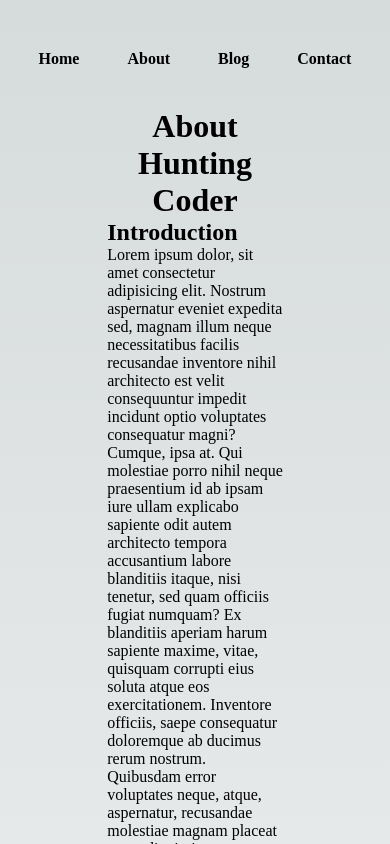
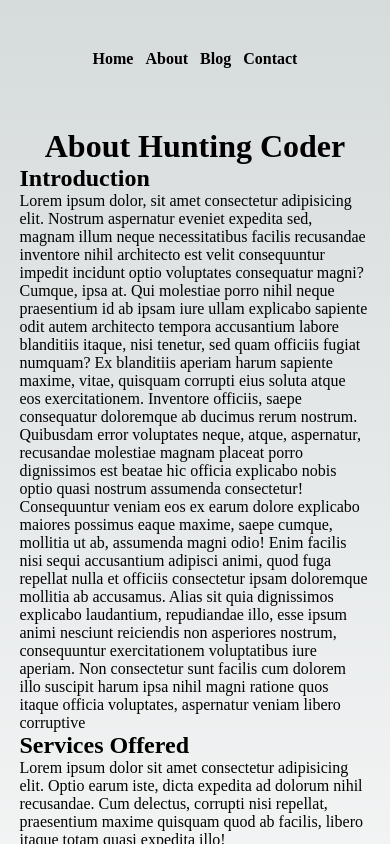
Before and after one commit to RoshanSawlani/huntingcoder, a Next.js app: page /about in a window 390 px wide. Shown: the top 844 px of the page. Built offline with nearby package versions, Linux system fonts and the light colour scheme.

Commit message:
adding responsive design to hunting coder

```diff
--- a/styles/About.module.css
+++ b/styles/About.module.css
@@ -1,9 +1,16 @@
-.container{
-    max-width: 45vw;
-    margin:auto;
-    margin-top:20px;
-    padding-top: 20px;
+.container {
+  max-width: 45vw;
+  margin: auto;
+  margin-top: 20px;
+  padding-top: 20px;
 }
-.center{
-    text-align: center;
+.center {
+  text-align: center;
 }
+
+@media only screen and (max-width: 600px) {
+  .container {
+    margin: 40px auto;
+    max-width: 90vw;
+  }
+}
--- a/styles/BlogPost.module.css
+++ b/styles/BlogPost.module.css
@@ -14,3 +14,8 @@
   .container{
     padding:0 22rem;
   }
+  @media only screen and (max-width:600px){
+    .container{
+      padding:0 2.5rem;
+    }
+  }
--- a/styles/Contact.module.css
+++ b/styles/Contact.module.css
@@ -30,3 +30,10 @@
     margin-bottom: 9px;
     font-size: 16px;
   }
+
+@media only screen and (max-width:600px){
+    .container{
+    max-width: 88vw;
+    margin: auto;
+    }
+}
--- a/styles/Home.module.css
+++ b/styles/Home.module.css
@@ -272,3 +272,11 @@
   margin: 16px 0;
   margin-top: 3px;
 }
+
+@media only screen and (max-width:600px){
+  .mainnav ul li{
+    margin:0 6px;
+    list-style: none;
+    font-weight: bold;
+  }
+}
```
Also changed, not shown: 1 other file (tests, documents, lock files or other folders).
